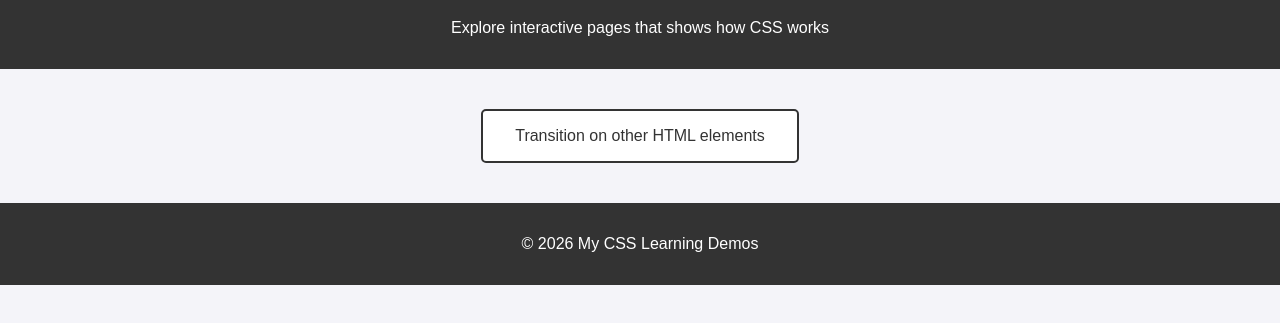
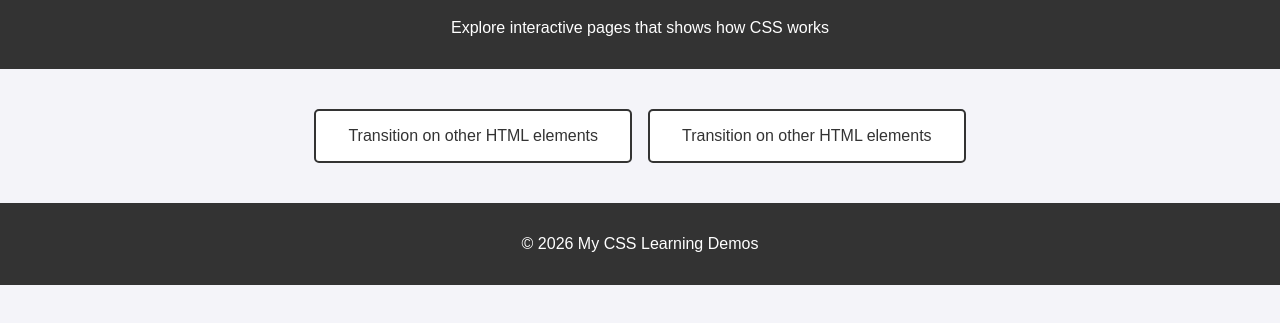
Before and after one commit to sir-monde/webpages-ict9, a plain HTML site: page index.html in a window 1280 px wide. Shown: the part 77-400 px from the top of the page. Drawn offline with Linux system fonts and the light colour scheme.

Commit message:
Update index.html

```diff
--- a/index.html
+++ b/index.html
@@ -53,6 +53,7 @@
   </header>
 
   <nav>
+     <a href="css-demos/transition-boxes.html">Transition on other HTML elements</a>
     <a href="css-demos/transition-other-elements.html">Transition on other HTML elements</a>
   </nav>
 
```
